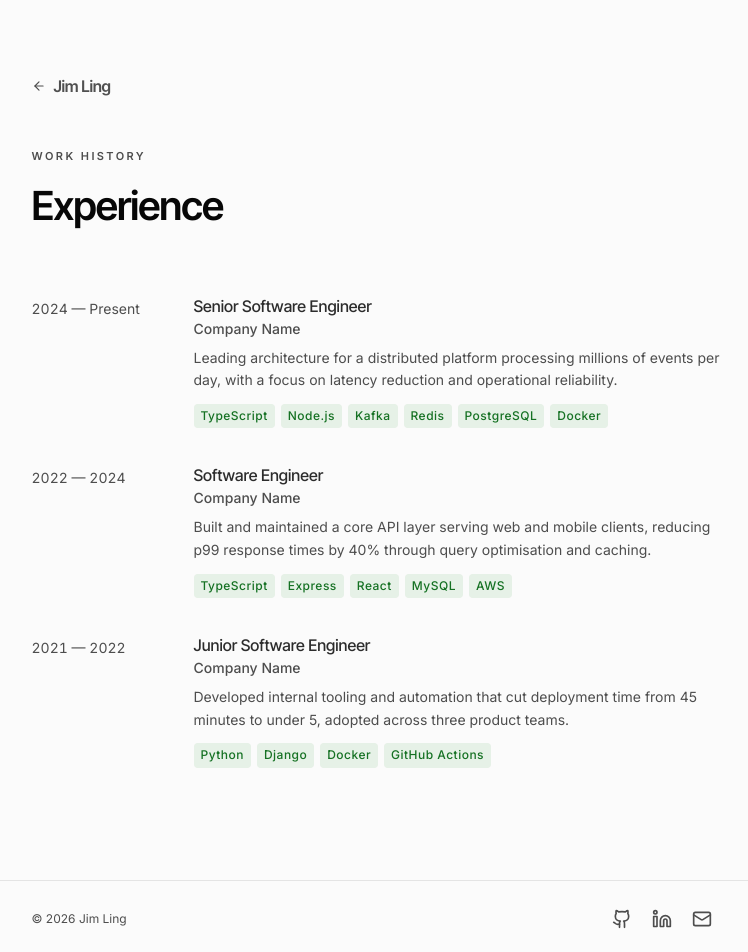
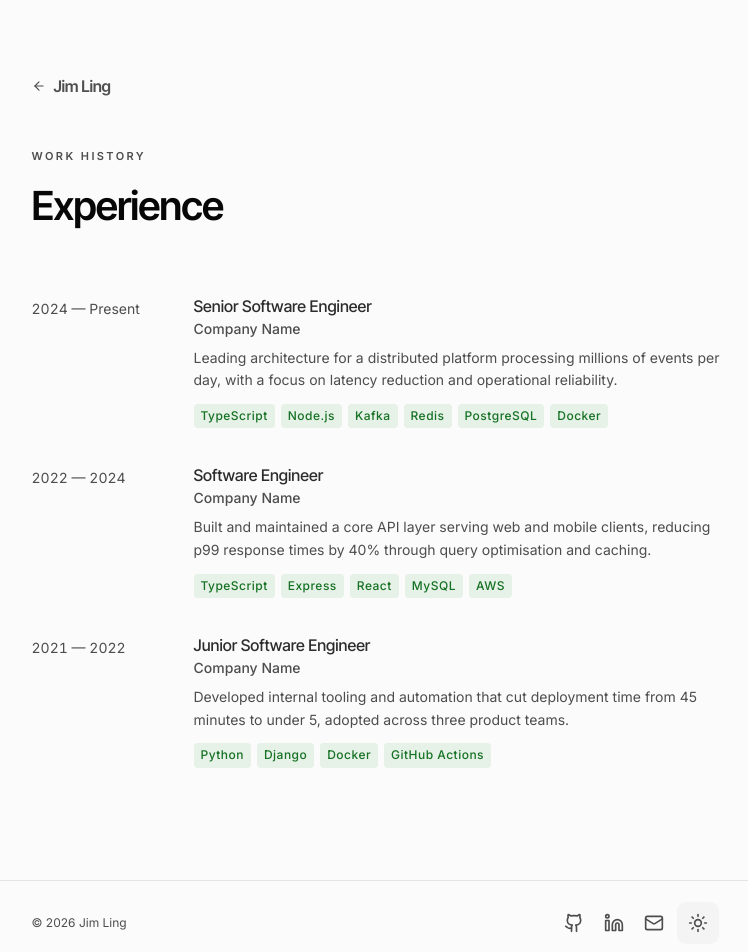
Before and after one commit to Gabnix/personal_portfolio_v1, a Next.js app: page /experience in a window 1280 px wide. Shown: the top 952 px of the page, without its empty margins (257-1005 px from the left). Built offline with nearby package versions, Linux system fonts and the light colour scheme.

Commit message:
feat: add persistent bg-muted pill to theme toggle and standardise footer placement across pages

```diff
--- a/src/components/layout/Footer.tsx
+++ b/src/components/layout/Footer.tsx
@@ -3,6 +3,7 @@
 import { Github, Linkedin, Mail } from "lucide-react";
 import { SITE_NAME, SOCIAL_LINKS, SITE_EMAIL } from "@/lib/constants";
 import { CopyEmail } from "@/components/shared/CopyEmail";
+import { ThemeToggle } from "./ThemeToggle";
 
 export function Footer() {
   return (
@@ -38,6 +39,7 @@ export function Footer() {
           >
             <Mail className="h-5 w-5" aria-hidden="true" />
           </CopyEmail>
+          <ThemeToggle />
         </div>
       </div>
     </footer>
--- a/src/components/layout/ThemeToggle.tsx
+++ b/src/components/layout/ThemeToggle.tsx
@@ -23,7 +23,7 @@ export function ThemeToggle() {
     <Button
       variant="ghost"
       size="icon"
-      className="w-11 h-11 rounded-lg text-muted-foreground hero-social-icon"
+      className="w-11 h-11 rounded-lg bg-muted text-foreground/70 hover:bg-muted/70 hover:text-foreground transition-colors duration-200"
       onClick={() => setTheme(isDark ? "light" : "dark")}
       aria-label="Toggle theme"
     >
```
